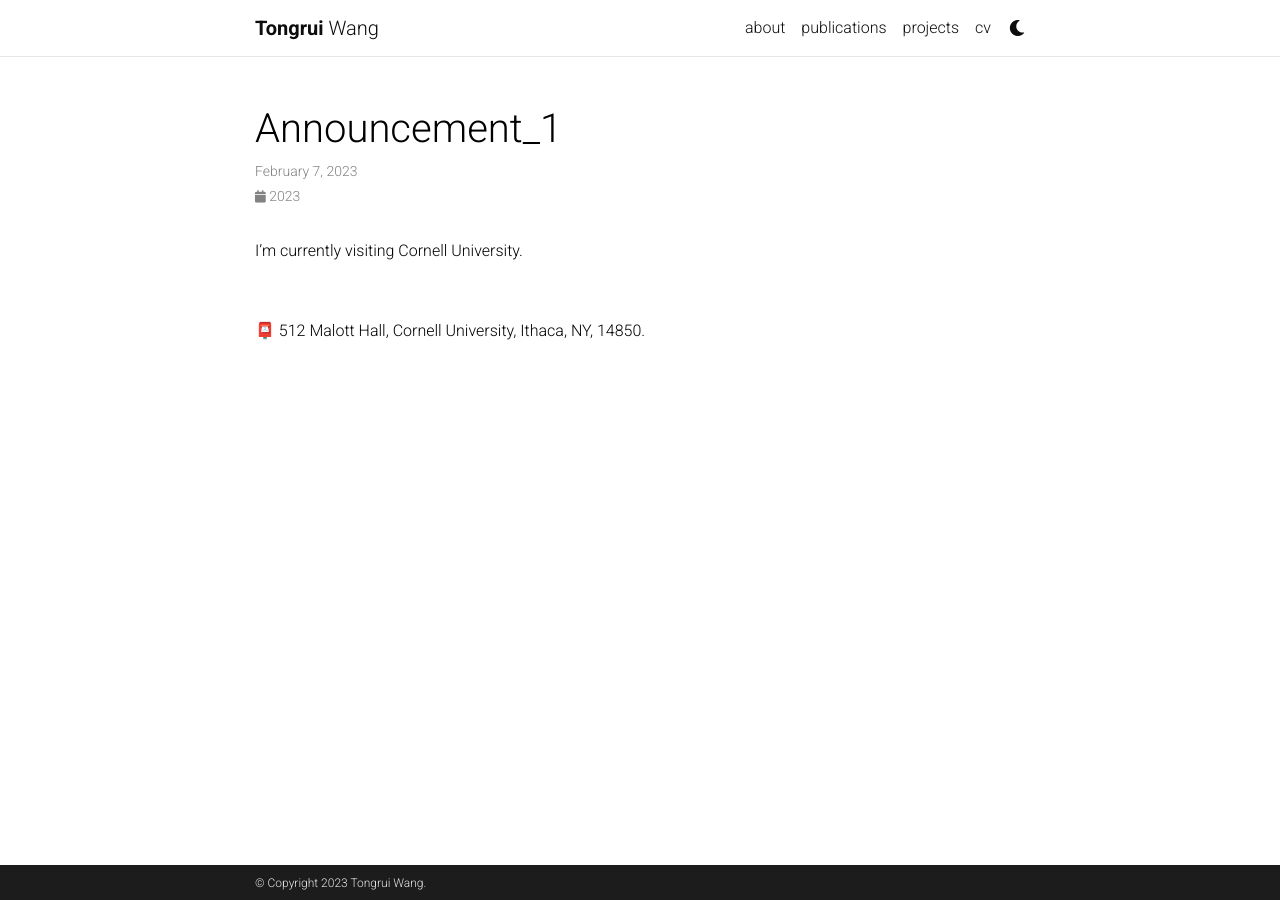
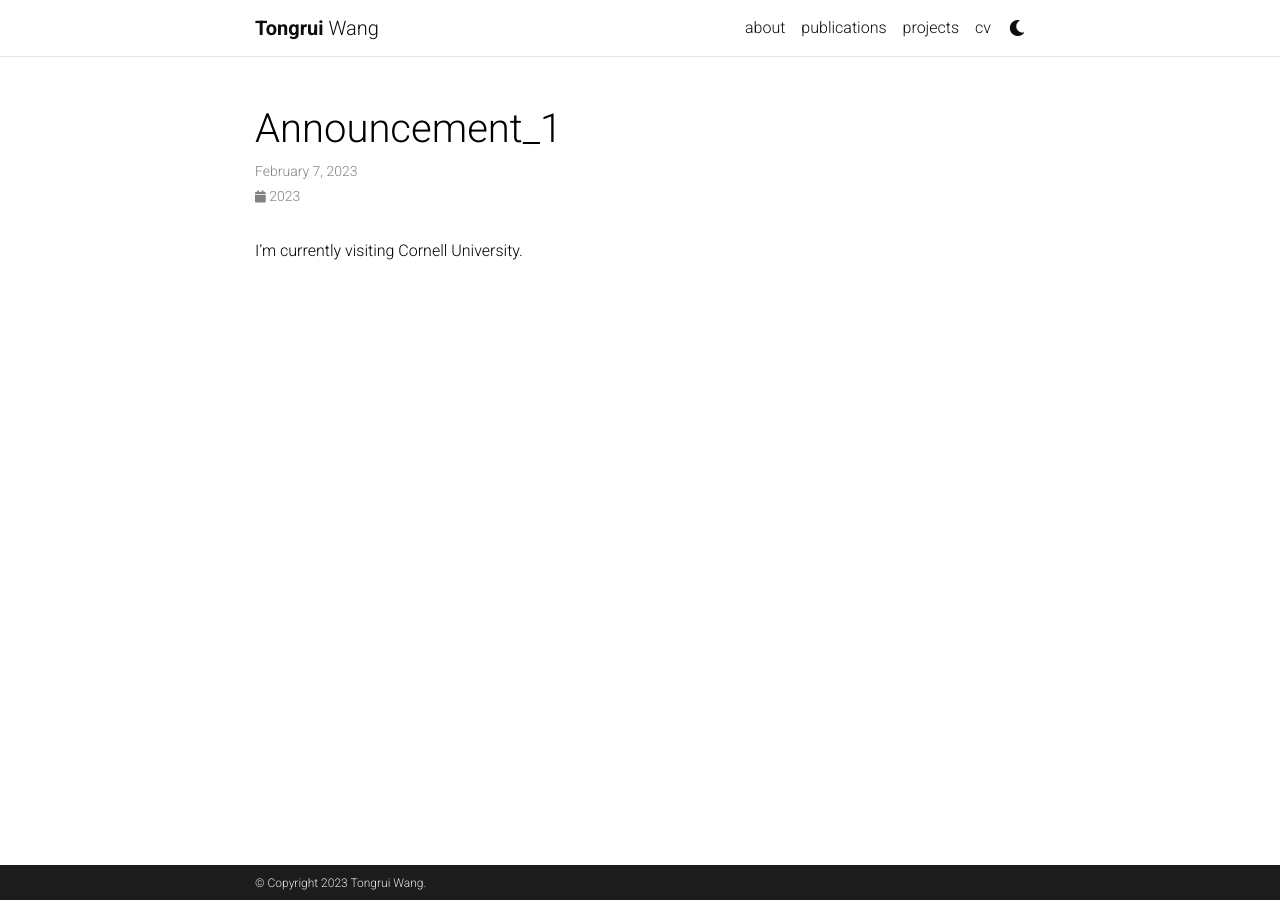
Before and after one commit to XilunL/XilunL.github.io, a Jekyll site: the page built from _news/announcement_1.md, in a window 1280 px wide. Built offline with Jekyll 4.4.1, drawn with Linux system fonts in a browser that asks for light colours; comment, search, counter and statistics services are not loaded; a style sheet for code colours, icons or effects is not loaded.

Commit message:
Update announcement_1.md

```diff
--- a/_news/announcement_1.md
+++ b/_news/announcement_1.md
@@ -6,7 +6,3 @@ related_posts: false
 ---
 
 I’m currently visiting Cornell University.
-
-&nbsp;
-
-📮 512 Malott Hall, Cornell University, Ithaca, NY, 14850.
```
